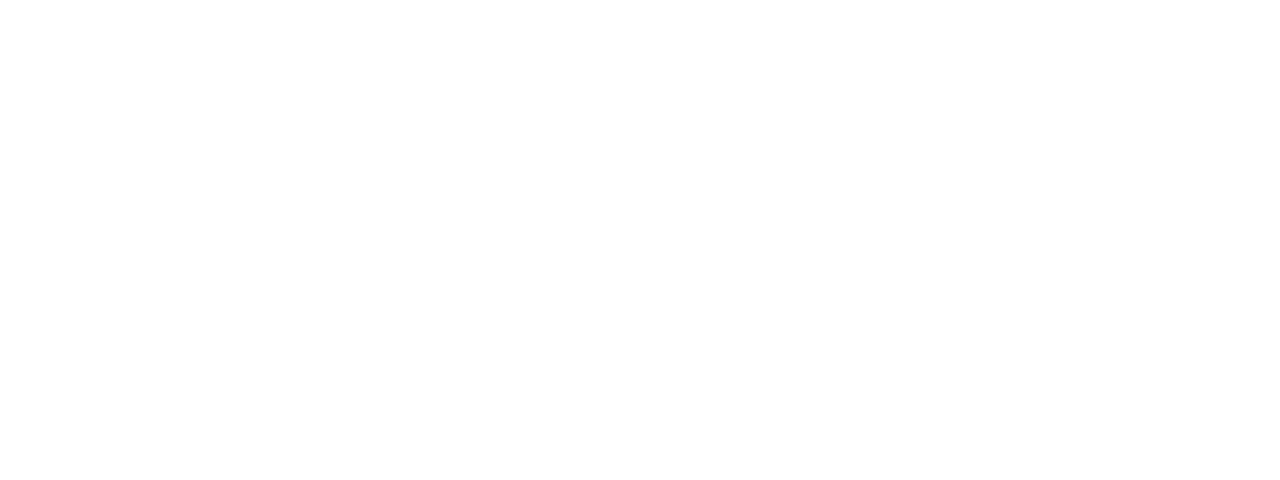
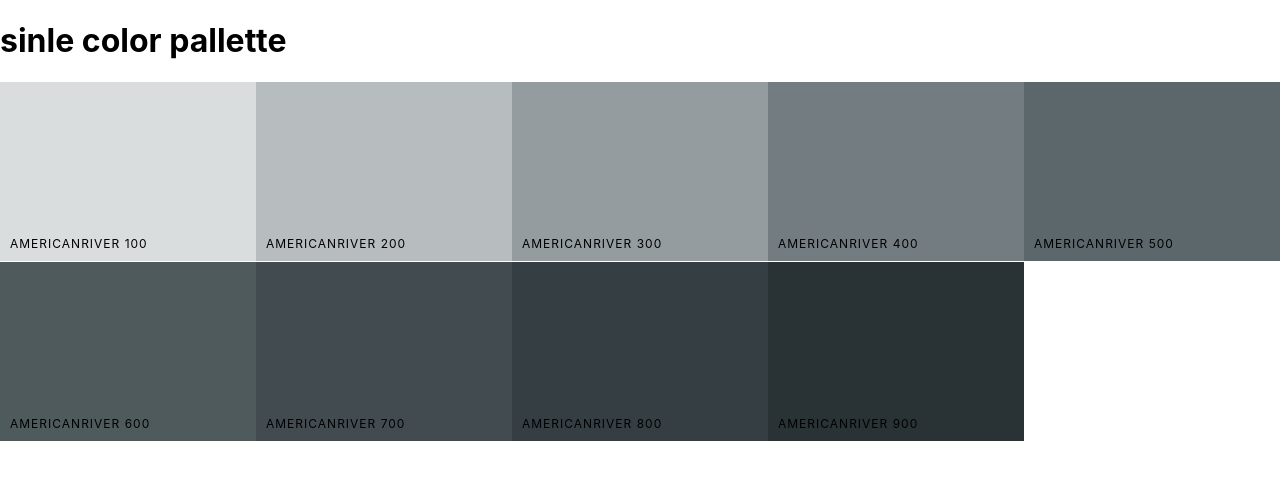
Before and after one commit to TamasFarago/React-Color-App, a React (Create React App) app: page /palette/flat-ui-colors-american/americanriver in a window 1280 px wide. Shown: the top 480 px of the page. Built offline with nearby package versions, Linux system fonts and the light colour scheme.

Commit message:
Display colors in SingleColorPalette

```diff
--- a/src/App.js
+++ b/src/App.js
@@ -4,6 +4,7 @@
 import seedColors from "./seedColors"
 import { generatePalette } from "./ColorHelpers"
 import PaletteList from "./PaletteList"
+import SingleColorPalette from "./SingleColorPalette"
 
 export default class App extends Component {
   findPalette(id){
@@ -14,6 +15,23 @@
   render() {
     return (
       <Switch>
+
+        <Route
+        exact
+        path="/palette/:paletteId/:colorId"
+        render={routeProps => (
+        <SingleColorPalette
+          colorId={routeProps.match.params.colorId}
+          palette={generatePalette(
+            this.findPalette(routeProps.match.params.paletteId)
+      )}
+      />
+      )}
+      />
+
+
+
+
       <Route
       exact
       path="/"
@@ -21,20 +39,20 @@
       <PaletteList palettes={seedColors} {...routeProps}/>
       )}
       />
-      <Route exact path="/palette/:id"
+
+      <Route
+      exact
+      path="/palette/:id"
       render={routeProps => (
-        <Palette
-          palette={generatePalette(
-            this.findPalette(routeProps.match.params.id)
-      )}
+        <Palette palette={generatePalette(
+          this.findPalette(routeProps.match.params.id)
+        )}
+
+
       />
       )}
       />
-
       </Switch>
-      // <div>
-      //   <Palette palette={generatePalette(seedColors[4])} />
-      // </div>
     )
   }
 }
--- a/src/ColorBox.js
+++ b/src/ColorBox.js
@@ -1,5 +1,6 @@
 import React, { Component } from 'react'
 import {CopyToClipboard} from "react-copy-to-clipboard"
+import { Link } from "react-router-dom"
 import "./ColorBox.css"
 
 export default class ColorBox extends Component {
@@ -14,7 +15,7 @@
         })
     }
      render() {
-        const {name, background} = this.props;
+        const {name, background, moreUrl, showLink} = this.props;
         const {copied} = this.state;
        return(
            <CopyToClipboard text={background} onCopy={this.changeCopyState}>
@@ -30,7 +31,13 @@
                    </div>
                    <button className="copy-button">Copy</button>
                </div>
+               {showLink && (
+               <Link
+               to={moreUrl}
+               onClick={e => e.stopPropagation()}>
                <span className="see-more">More</span>
+               </Link>
+               )}
             </div>
             </CopyToClipboard>
         )
--- a/src/Palette.js
+++ b/src/Palette.js
@@ -18,10 +18,16 @@
         this.setState({format: val})
     }
     render() {
-        const { colors, paletteName, emoji } = this.props.palette;
+        const { colors, paletteName, emoji , id} = this.props.palette;
         const { level, format } = this.state;
         const colorBoxes = colors[level].map(color => (
-            <ColorBox background={color[format]} name={color.name} key={color.id}/>
+            <ColorBox
+            background={color[format]}
+            name={color.name}
+            key={color.id}
+            moreUrl={`/palette/${id}/${color.id}`}
+            showLink={true}
+            />
         ))
         return (
             <div className="Palette">
--- /dev/null
+++ b/src/SingleColorPalette.js
@@ -0,0 +1,35 @@
+import React, { Component } from 'react'
+import ColorBox from "./ColorBox"
+
+export default class SingleColorPalette extends Component {
+    constructor(props){
+        super(props);
+            this._shades = this.gatherShades(this.props.palette, this.props.colorId)
+         }
+    gatherShades(palette, colorToFilterBy){
+        let shades = []
+        let allColors = palette.colors;
+        for(let key in allColors){
+            shades = shades.concat(
+                allColors[key].filter(color => color.id ===colorToFilterBy)
+            )
+        }
+        //return all shades of given color
+        return shades.slice(1)
+    }
+    render() {
+        const colorBoxes = this._shades.map(color=>(
+            <ColorBox
+             key={color.id}
+             name={color.name}
+             background={color.hex}
+             showLink={false}/>
+        ))
+        return (
+            <div className="Palette">
+                <h1>sinle color pallette</h1>
+                <div className="Palette-colors">{colorBoxes}</div>
+            </div>
+        )
+    }
+}
```
